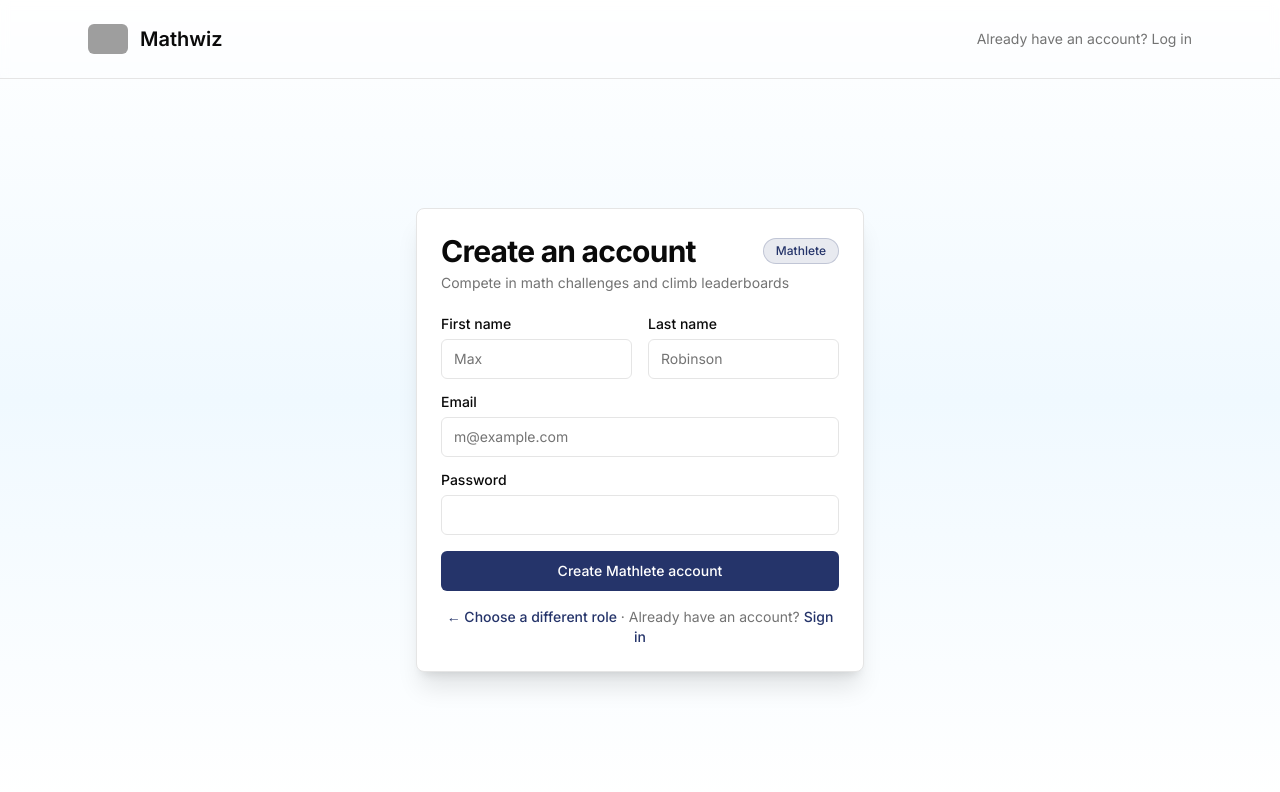
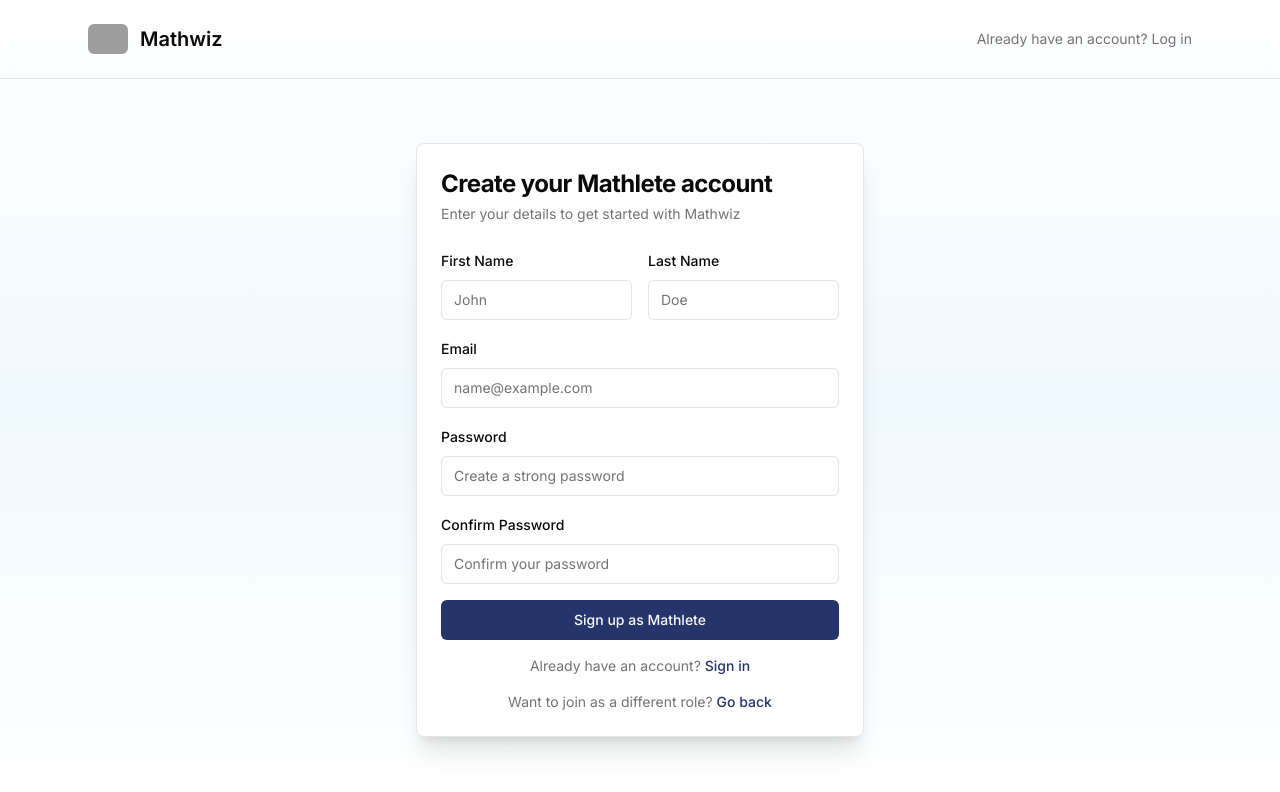
Before and after one commit to CSci-153-Web-Systems-and-Technologies/batch-2025-mathwiz-arena-web, a Next.js app: page /signup/register in a window 1280 px wide. Shown: the top 792 px of the page. Built offline with nearby package versions, Linux system fonts and the light colour scheme; grey boxes are pictures that could not be loaded.

Commit message:
Fix and export SignUpForm component with registration form

```diff
--- a/app/(auth)/signup/components/SignUpForm.tsx
+++ b/app/(auth)/signup/components/SignUpForm.tsx
@@ -1,6 +1,12 @@
+"use client";
+
+import { useState } from "react";
 import Link from "next/link";
-
+import { useRouter } from "next/navigation";
+import { signup } from "@/lib/auth-actions";
 import { Button } from "@/components/ui/button";
+import { Input } from "@/components/ui/input";
+import { Label } from "@/components/ui/label";
 import {
   Card,
   CardContent,
@@ -8,94 +14,154 @@ import {
   CardHeader,
   CardTitle,
 } from "@/components/ui/card";
-import { Input } from "@/components/ui/input";
-import { Label } from "@/components/ui/label";
-import { signup } from "@/lib/auth-actions";
 
 interface SignUpFormProps {
   role: string;
 }
 
 export function SignUpForm({ role }: SignUpFormProps) {
-  const roleLabel = role === "organizer" ? "Organizer" : "Mathlete";
-  const roleDescription = role === "organizer"
-    ? "Create and manage math competitions"
-    : "Compete in math challenges and climb leaderboards";
+  const router = useRouter();
+  const [isLoading, setIsLoading] = useState(false);
+  const [error, setError] = useState<string | null>(null);
+
+  const handleSubmit = async (e: React.FormEvent<HTMLFormElement>) => {
+    e.preventDefault();
+    setIsLoading(true);
+    setError(null);
+
+    const formData = new FormData(e.currentTarget);
+
+    // Validate password match
+    const password = formData.get("password") as string;
+    const confirmPassword = formData.get("confirmPassword") as string;
+
+    if (password !== confirmPassword) {
+      setError("Passwords do not match");
+      setIsLoading(false);
+      return;
+    }
+
+    // Remove confirmPassword before submitting
+    formData.delete("confirmPassword");
+    formData.append("role", role);
+
+    try {
+      await signup(formData);
+      // If signup succeeds, it will redirect automatically
+    } catch (err) {
+      setError("An unexpected error occurred. Please try again.");
+      setIsLoading(false);
+    }
+  };
+
+  const roleDisplay = role === "mathlete" ? "Mathlete" : "Organizer";
+  const roleColor = role === "mathlete" ? "#25346A" : "#f49700";
 
   return (
     <Card className="mx-auto max-w-md w-full shadow-xl">
       <CardHeader className="space-y-1">
-        <div className="flex items-center justify-between">
-          <CardTitle className="text-3xl font-bold">Create an account</CardTitle>
-          <span className={`text-xs px-3 py-1 rounded-full font-medium ${
-            role === "organizer"
-              ? "bg-[#f49700]/10 text-[#f49700] border border-[#f49700]/20"
-              : "bg-[#25346A]/10 text-[#25346A] border border-[#25346A]/20"
-          }`}>
-            {roleLabel}
-          </span>
-        </div>
+        <CardTitle className="text-2xl font-bold">
+          Create your {roleDisplay} account
+        </CardTitle>
         <CardDescription>
-          {roleDescription}
+          Enter your details to get started with Mathwiz
         </CardDescription>
       </CardHeader>
       <CardContent>
-        <form action="">
-          <input type="hidden" name="role" value={role} />
-          <div className="grid gap-4">
+        <form onSubmit={handleSubmit} className="space-y-4">
           <div className="grid grid-cols-2 gap-4">
-              <div className="grid gap-2">
-                <Label htmlFor="first-name">First name</Label>
+            <div className="space-y-2">
+              <Label htmlFor="first-name">First Name</Label>
               <Input
+                id="first-name"
                 name="first-name"
-                  id="first-name"
-                  placeholder="Max"
+                type="text"
+                placeholder="John"
                 required
+                disabled={isLoading}
               />
             </div>
-              <div className="grid gap-2">
-                <Label htmlFor="last-name">Last name</Label>
+
+            <div className="space-y-2">
+              <Label htmlFor="last-name">Last Name</Label>
               <Input
+                id="last-name"
                 name="last-name"
-                  id="last-name"
-                  placeholder="Robinson"
+                type="text"
+                placeholder="Doe"
                 required
+                disabled={isLoading}
               />
             </div>
           </div>
-            <div className="grid gap-2">
+
+          <div className="space-y-2">
             <Label htmlFor="email">Email</Label>
             <Input
+              id="email"
               name="email"
-                id="email"
               type="email"
-                placeholder="m@example.com"
+              placeholder="name@example.com"
               required
+              disabled={isLoading}
             />
           </div>
-            <div className="grid gap-2">
+
+          <div className="space-y-2">
             <Label htmlFor="password">Password</Label>
-              <Input name="password" id="password" type="password" required />
+            <Input
+              id="password"
+              name="password"
+              type="password"
+              placeholder="Create a strong password"
+              required
+              minLength={6}
+              disabled={isLoading}
+            />
           </div>
-            <Button formAction={signup} type="submit" className={`w-full ${
-              role === "organizer"
-                ? "bg-[#f49700] hover:bg-[#d68400] text-white"
-                : "bg-[#25346A] hover:bg-[#1a2550] text-white"
-            }`}>
-              Create {roleLabel} account
+
+          <div className="space-y-2">
+            <Label htmlFor="confirmPassword">Confirm Password</Label>
+            <Input
+              id="confirmPassword"
+              name="confirmPassword"
+              type="password"
+              placeholder="Confirm your password"
+              required
+              minLength={6}
+              disabled={isLoading}
+            />
+          </div>
+
+          {error && (
+            <div className="text-sm text-red-600 bg-red-50 p-3 rounded-md border border-red-200">
+              {error}
+            </div>
+          )}
+
+          <Button
+            type="submit"
+            className="w-full"
+            disabled={isLoading}
+            style={{ backgroundColor: roleColor }}
+          >
+            {isLoading ? "Creating account..." : `Sign up as ${roleDisplay}`}
           </Button>
-          </div>
-        </form>
-        <div className="mt-4 text-center text-sm text-muted-foreground">
-          <Link href="/signup" className="text-[#25346A] hover:underline font-medium">
-            ← Choose a different role
-          </Link>
-          {" · "}
+
+          <div className="text-center text-sm text-muted-foreground">
             Already have an account?{" "}
-          <Link href="/login" className="text-[#25346A] hover:underline font-medium">
+            <Link href="/login" className="font-medium hover:underline" style={{ color: roleColor }}>
               Sign in
             </Link>
           </div>
+
+          <div className="text-center text-sm text-muted-foreground">
+            Want to join as a different role?{" "}
+            <Link href="/signup" className="font-medium hover:underline" style={{ color: roleColor }}>
+              Go back
+            </Link>
+          </div>
+        </form>
       </CardContent>
     </Card>
   );
```
Lines whose indentation alone changed are shown as unchanged.
